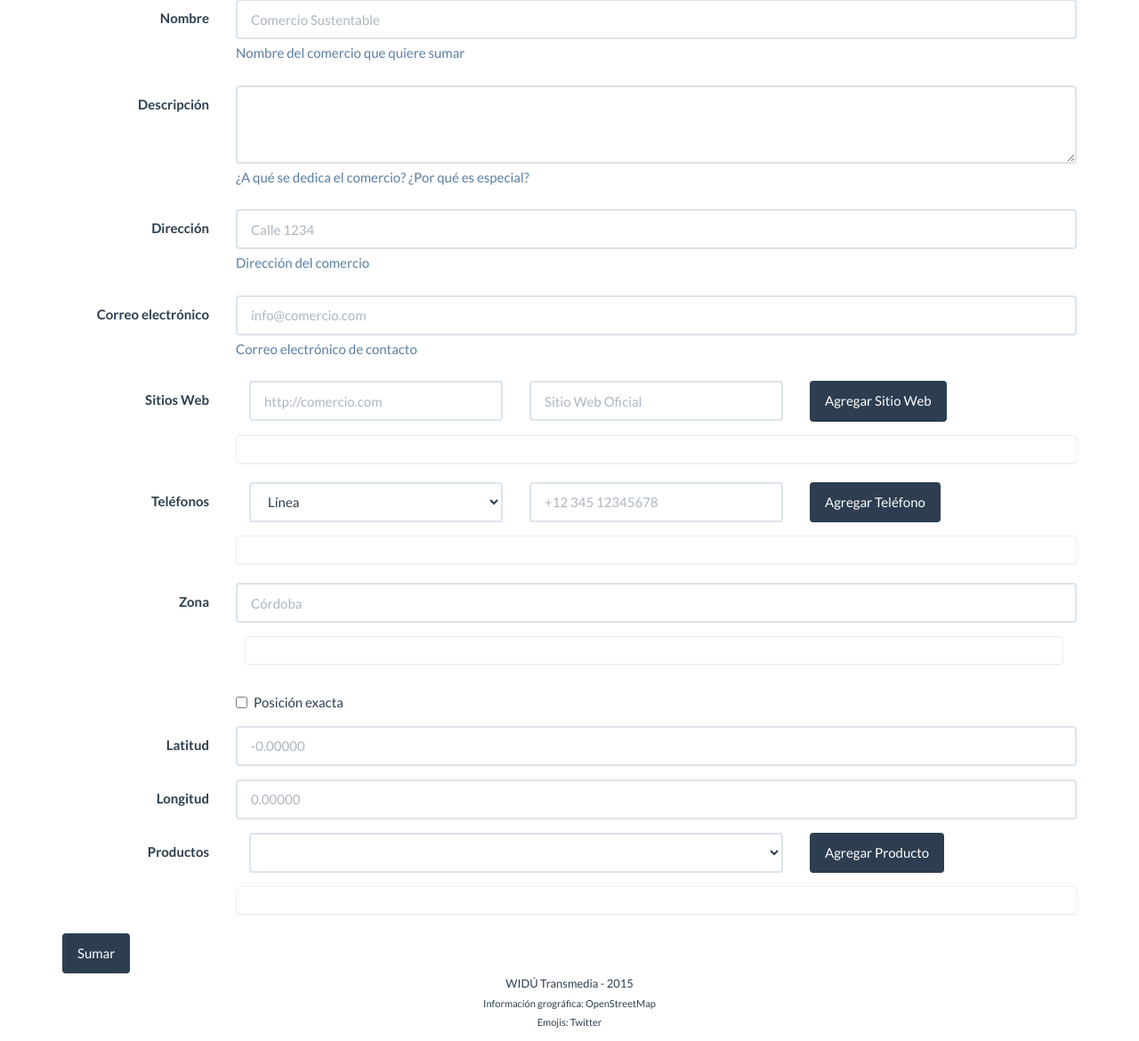
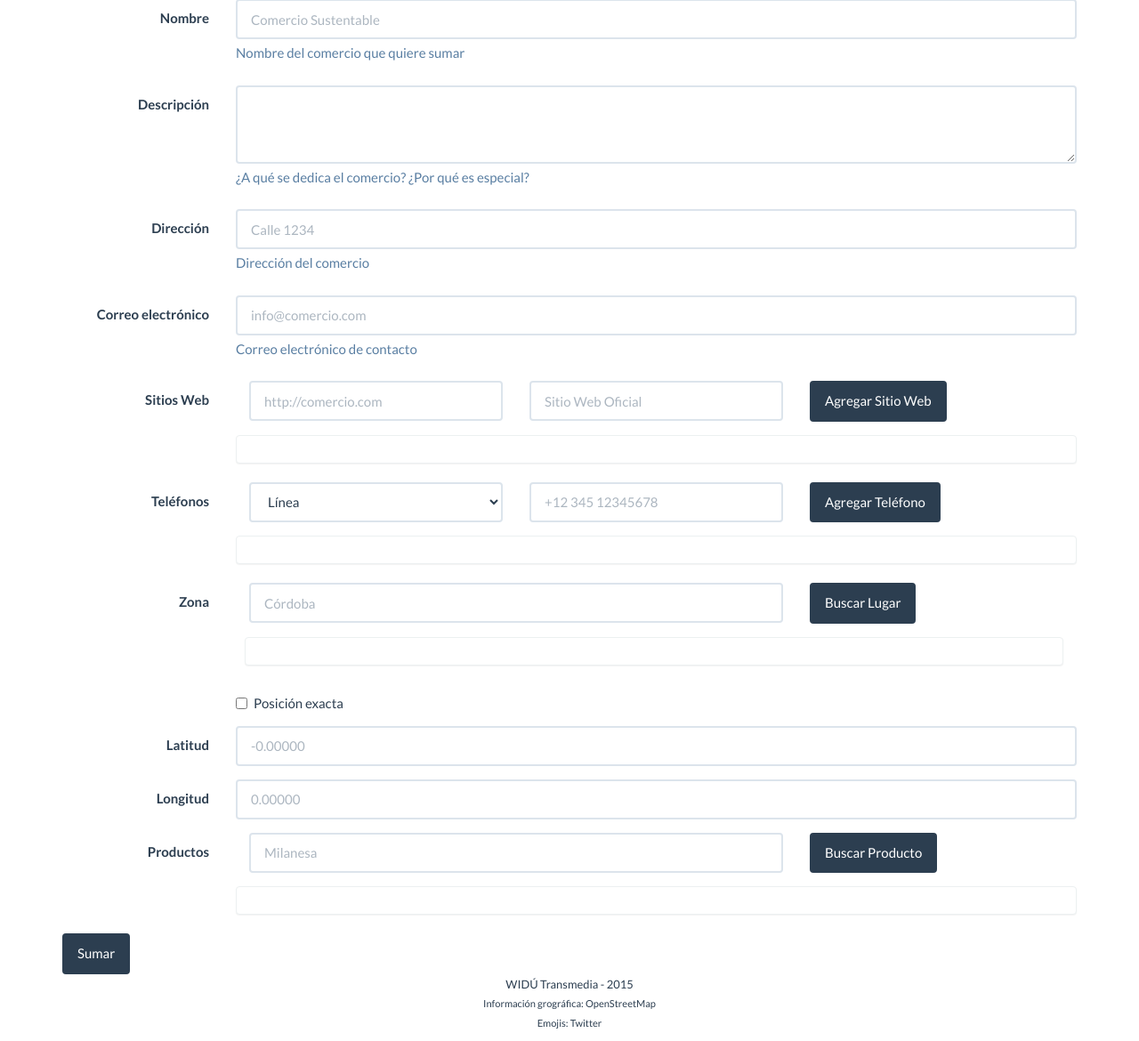
Before and after one commit to Eibriel/hovyu-community-web, a Flask app: page /store_add_edit in a window 1280 px wide. Shown: the part 359-1529 px from the top of the page at 89% size. Run offline with Flask 2, Linux system fonts and the light colour scheme; data that the repository does not hold is empty; parts of the project's set-up code (start-up, migrations or seed data) failed here and were passed over; some libraries are stand-ins or nearby versions.

Commit message:
Better way to add products and places

```diff
--- a/web_server/web_server/templates/add_edit_store.html
+++ b/web_server/web_server/templates/add_edit_store.html
@@ -130,7 +130,12 @@
         <div class="form-group">
             <label for="new_store_name" class="col-sm-2 control-label">Zona</label>
             <div class="col-sm-10">
+                <div class="col-sm-8">
                     <input type="text" id="new_store_place" class="form-control" placeholder="Córdoba" value=""></input>
+                </div>
+                <div class="col-sm-2">
+                    <a class="btn btn-primary" href="#" role="button" onclick="return search_place();">Buscar Lugar</a>
+                </div>
             </div>
         </div>
         <div class="col-sm-offset-2 col-sm-10">
@@ -170,14 +175,15 @@
             <div class="col-sm-10">
 
                 <div class="col-sm-8">
-                    <select class="form-control"  name="tel_type" id="new_store_product">
+                    <input type="text" id="new_store_product" class="form-control" placeholder="Milanesa" value=""></input>
+                    <!--<select class="form-control"  name="tel_type" id="new_store_product">
                         {% for product in products %}
                         <option value="{{ product._id }}" id="product_{{ product._id }}">{{ product.name }}</option>
                         {% endfor %}
-                    </select>
+                    </select>-->
                 </div>
                 <div class="col-sm-2">
-                    <a class="btn btn-primary" href="#" role="button" onclick="return add_product();">Agregar Producto</a>
+                    <a class="btn btn-primary" href="#" role="button" onclick="return search_product();">Buscar Producto</a>
                 </div>
             </div>
         </div>
@@ -187,6 +193,7 @@
                 <div class="panel panel-default">
                     <div class="panel-body">
                         <input type="hidden" id="new_store_products_json" name="products_json" value="{{ edit_item.products_json }}"></input>
+                        <div id="query_products"></div>
                         <div id="products_list"></div>
                     </div>
                 </div>
@@ -299,27 +306,6 @@ function add_tel() {
     return false;
 }
 
-function add_product() {
-    _id = $('#new_store_product').val();
-    name = $('#product_'+_id).text();
-
-    for (var product in products) {
-        if (products[product]['_id'] == _id) {
-            return false;
-        }
-    }
-
-    var new_product = new Object();
-    new_product['_id'] = _id;
-    new_product['name'] = name;
-
-    products.push(new_product);
-    $('#new_store_products_json').val(JSON.stringify(products))
-    print_products();
-
-    return false;
-}
-
 /* REMOVE */
 function remove_website(url) {
     var new_websites = new Array;
@@ -383,9 +369,11 @@ function edit_tel(number) {
 </script>
 
 <script>
-$("#new_store_place").keyup(function() {
+$("#new_store_place").keyup(search_place);
+
+function search_place() {
     if ($('#new_store_place').val()=="") {
-        return;
+        return false;
     }
     $.ajax({
       method: "POST",
@@ -399,7 +387,6 @@ $("#new_store_place").keyup(function() {
             var _id = "";
             for (var index in msg['places']) {
                 _id = msg['places'][index]['_id'];
-        //name = msg['places'][index]['name'];
                 osm_id = msg['places'][index]['osm_id'];
                 full_name = msg['places'][index]['full_name'];
                 latitude = msg['places'][index]['latitude'];
@@ -409,12 +396,12 @@ $("#new_store_place").keyup(function() {
             html += "</p>";
             $("#query_items").html(html);
         });
-});
+
+    return false;
+}
 
 function add_query_place(_id, osm_id, full_name, latitude, longitude) {
     $("#zone_name_button").html(full_name);
-    //$('#q_product').val(_id);
-    //$('#q_product_name').val(name);
     $("#query_items").html("");
     $('#new_store_place').val("");
     place = new Object()
@@ -432,4 +419,51 @@ place_json = JSON.parse($('#new_store_place_json').val())
 $("#zone_name_button").html(place_json.full_name);
 
 </script>
+<script>
+$("#new_store_product").keyup(search_product);
+
+function search_product() {
+    if ($('#new_store_product').val()=="") {
+        return false;
+    }
+    $.ajax({
+      method: "POST",
+      url: "/build_query",
+      type: "json",
+      data: { q: $('#new_store_product').val() }
+    })
+        .done(function( msg ) {
+            var html = '<p style="line-height: 3em">';
+            var name = "";
+            var _id = "";
+            for (var index in msg['products']) {
+                _id = msg['products'][index]['_id'];
+                name = msg['products'][index]['name'];
+                html += "<a class='btn btn-info btn-sm' role='button' href='#' onclick='return add_query_product(\""+_id+"\", \""+name+"\")'>"+name+"</a> ";
+            }
+            html += "</p>";
+            $("#query_products").html(html);
+        });
+
+     return false;
+}
+
+function add_query_product(_id, name) {
+    for (var product in products) {
+        if (products[product]['_id'] == _id) {
+            return false;
+        }
+    }
+
+    var new_product = new Object();
+    new_product['_id'] = _id;
+    new_product['name'] = name;
+
+    products.push(new_product);
+    $('#new_store_products_json').val(JSON.stringify(products))
+    print_products();
+
+    return false;
+}
+</script>
 {% endblock %}
```
Lines whose indentation alone changed are shown as unchanged.
